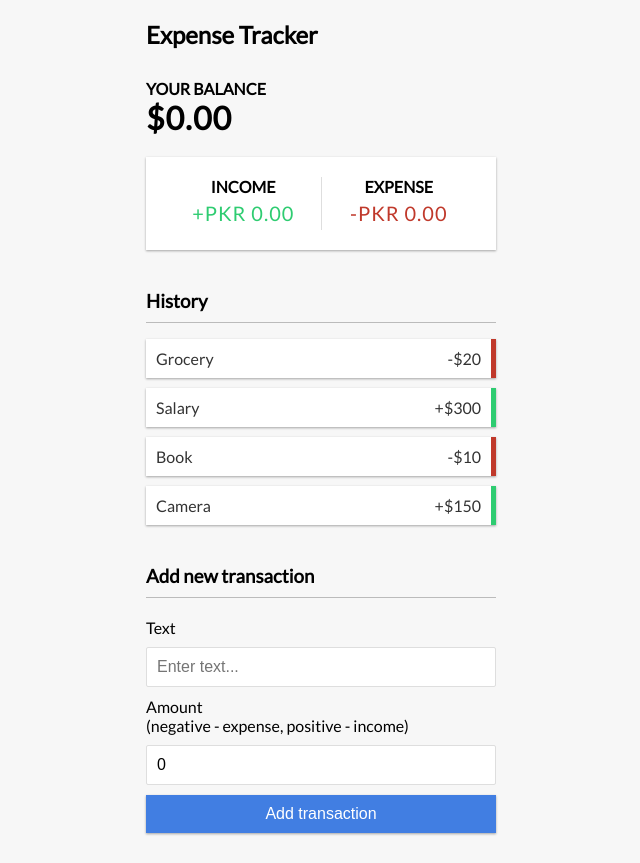
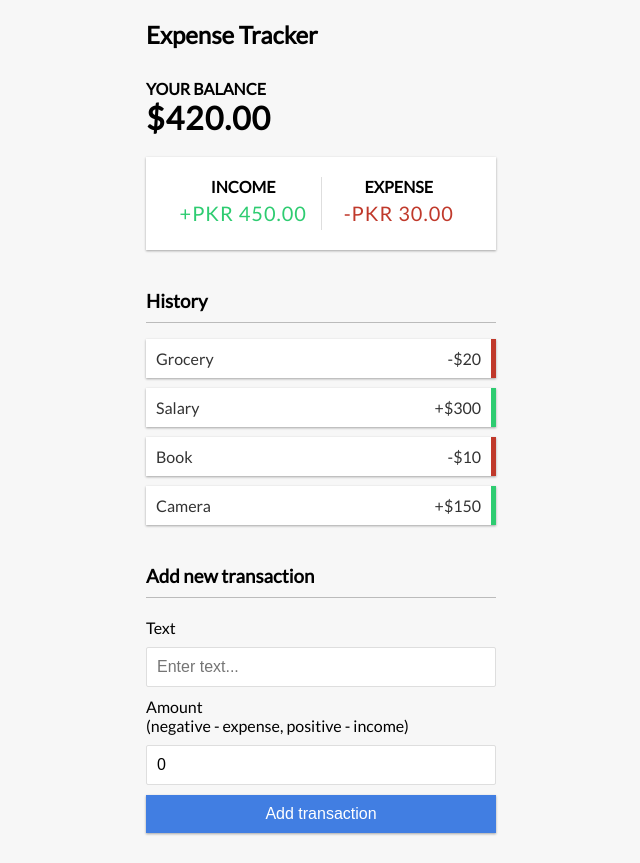
Before and after one commit to muhammadahad96/react-expense-tracker, a React (Create React App) app: page / in a window 1280 px wide. Shown: the whole page, without its empty margins (319-959 px from the left). Built offline with nearby package versions, Linux system fonts and the light colour scheme.

Commit message:
updated balance and income/expense component

```diff
--- a/src/components/Balance.js
+++ b/src/components/Balance.js
@@ -1,10 +1,16 @@
-import React from 'react';
+import React, { useContext } from 'react';
+import { GlobalContext } from '../context/GlobalState';
 
 export const Balance = () => {
+  const {transactions} = useContext(GlobalContext);
+
+  const amounts = transactions.map(transaction => transaction.amount);
+  const total = amounts.reduce((acc, item) => (acc += item), 0).toFixed(2);
+
   return (
     <>
       <h4>Your Balance</h4>
-      <h1>$0.00</h1>
+      <h1>${total}</h1>
     </>
   )
 }
--- a/src/components/IncomeExpenses.js
+++ b/src/components/IncomeExpenses.js
@@ -1,15 +1,30 @@
-import React from 'react';
+import React, { useContext } from 'react';
+import { GlobalContext } from '../context/GlobalState';
 
 export const IncomeExpenses = () => {
+  const {transactions} = useContext(GlobalContext);
+
+  const amounts = transactions.map(transaction => transaction.amount);
+
+  const income = amounts
+    .filter(item => item > 0)
+    .reduce((acc, item) => (acc += item), 0)
+    .toFixed(2);
+
+  const expense = (
+    amounts.filter(item => item < 0).reduce((acc, item) => (acc += item), 0) *
+    -1
+  ).toFixed(2);
+
   return (
     <div className="inc-exp-container">
       <div>
         <h4>Income</h4>
-        <p className="money plus">+PKR 0.00</p>
+        <p className="money plus">+PKR {income}</p>
       </div>
       <div>
         <h4>Expense</h4>
-        <p className="money minus">-PKR 0.00</p>
+        <p className="money minus">-PKR {expense}</p>
       </div>
     </div>
   )
```
